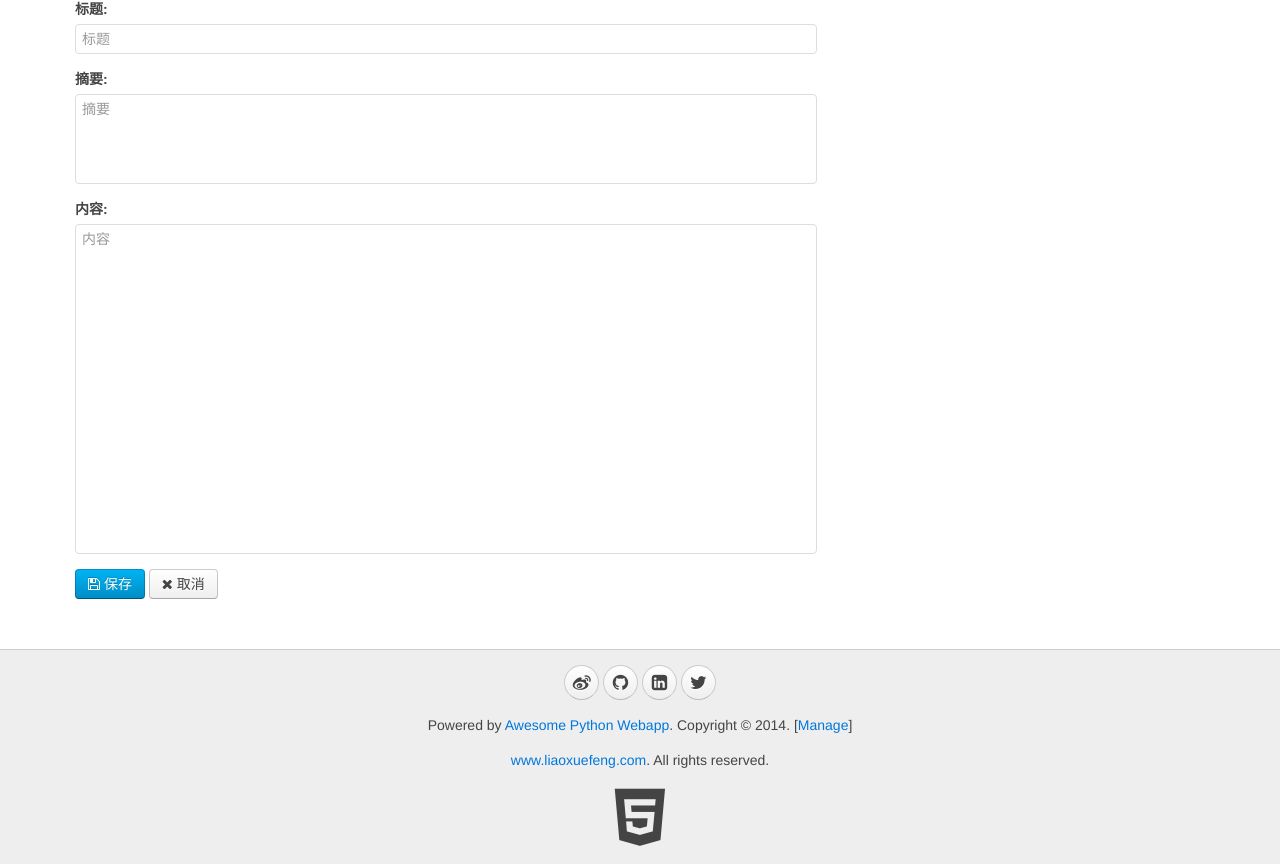
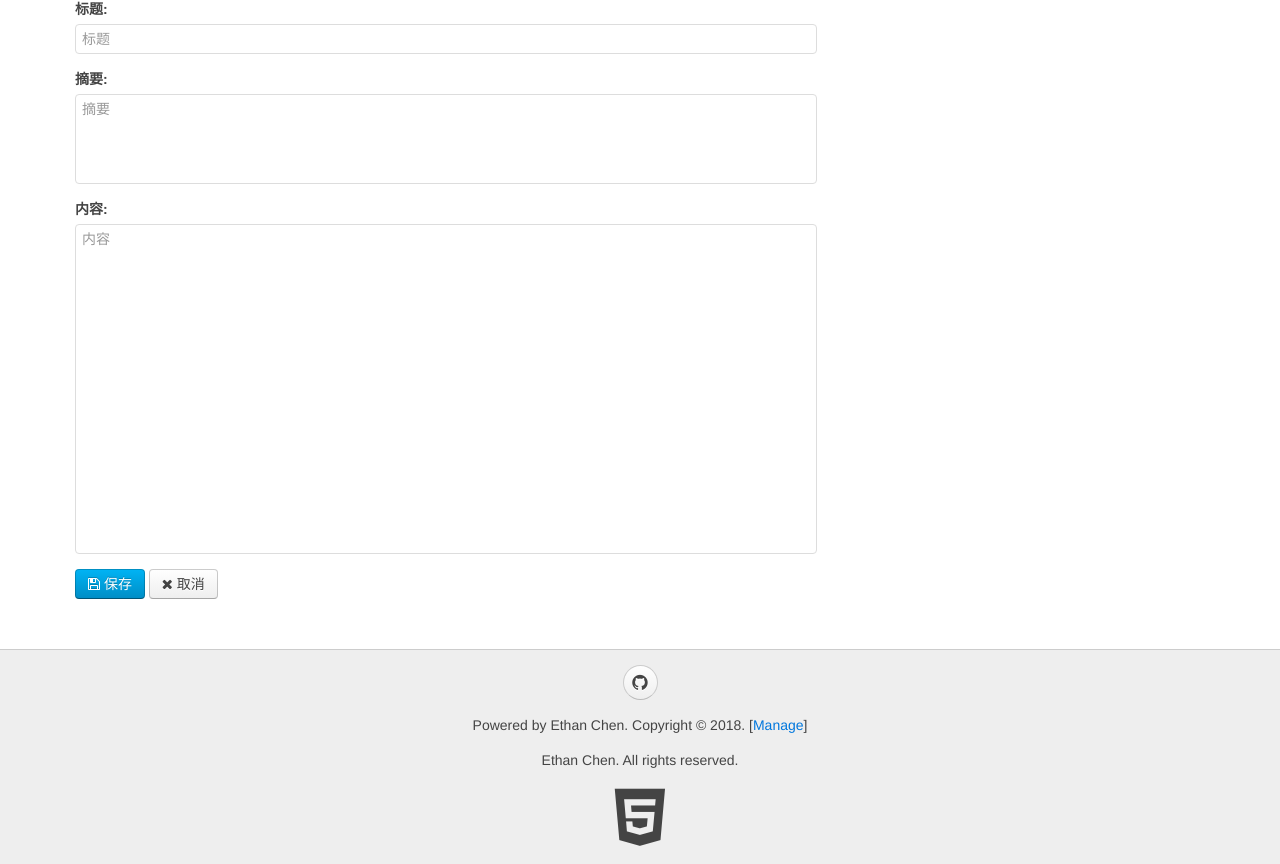
Before and after one commit to chenwei1912/python3-webapp, a Python web app: template www/templates/manage_blog_edit.html in a window 1280 px wide. Shown: the part 125-989 px from the top of the page. Run offline with Jinja, Linux system fonts and the light colour scheme; the template is opened without the code that fills it, so the values that code supplies are empty.

Commit message:
add ethan's info

```diff
--- a/www/templates/__base__.html
+++ b/www/templates/__base__.html
@@ -38,8 +38,8 @@
             <a href="/" class="uk-navbar-brand">Awesome</a>
             <ul class="uk-navbar-nav">
                 <li data-url="blogs"><a href="/"><i class="uk-icon-home"></i> 日志</a></li>
-                <li><a target="_blank" href="http://www.liaoxuefeng.com/wiki/0014316089557264a6b348958f449949df42a6d3a2e542c000"><i class="uk-icon-book"></i> 教程</a></li>
-                <li><a target="_blank" href="https://github.com/michaelliao/awesome-python3-webapp"><i class="uk-icon-code"></i> 源码</a></li>
+                <li><a target="_blank" href="https://www.liaoxuefeng.com/wiki/0014316089557264a6b348958f449949df42a6d3a2e542c000/001432170876125c96f6cc10717484baea0c6da9bee2be4000"><i class="uk-icon-book"></i> 教程</a></li>
+                <li><a target="_blank" href="https://github.com/chenwei1912/python3-webapp"><i class="uk-icon-code"></i> 源码</a></li>
             </ul>
             <div class="uk-navbar-flip">
                 <ul class="uk-navbar-nav">
@@ -77,13 +77,10 @@
         <div class="uk-container uk-container-center uk-text-center">
             <div class="uk-panel uk-margin-top uk-margin-bottom">
                 <p>
-                    <a target="_blank" href="http://weibo.com/liaoxuefeng" class="uk-icon-button uk-icon-weibo"></a>
-                    <a target="_blank" href="https://github.com/michaelliao" class="uk-icon-button uk-icon-github"></a>
-                    <a target="_blank" href="http://www.linkedin.com/in/liaoxuefeng" class="uk-icon-button uk-icon-linkedin-square"></a>
-                    <a target="_blank" href="https://twitter.com/liaoxuefeng" class="uk-icon-button uk-icon-twitter"></a>
+                    <a target="_blank" href="https://github.com/chenwei1912" class="uk-icon-button uk-icon-github"></a>
                 </p>
-                <p>Powered by <a href="http://awesome.liaoxuefeng.com">Awesome Python Webapp</a>. Copyright &copy; 2014. [<a href="/manage/" target="_blank">Manage</a>]</p>
-                <p><a href="http://www.liaoxuefeng.com/" target="_blank">www.liaoxuefeng.com</a>. All rights reserved.</p>
+                <p>Powered by Ethan Chen. Copyright &copy; 2018. [<a href="/manage/" target="_blank">Manage</a>]</p>
+                <p>Ethan Chen. All rights reserved.</p>
                 <a target="_blank" href="http://www.w3.org/TR/html5/"><i class="uk-icon-html5" style="font-size:64px; color: #444;"></i></a>
             </div>
 
--- a/www/templates/blogs.html
+++ b/www/templates/blogs.html
@@ -28,9 +28,7 @@
         <div class="uk-panel uk-panel-header">
             <h3 class="uk-panel-title">友情链接</h3>
             <ul class="uk-list uk-list-line">
-                <li><i class="uk-icon-thumbs-o-up"></i> <a target="_blank" href="http://www.liaoxuefeng.com/category/0013738748415562fee26e070fa4664ad926c8e30146c67000">编程</a></li>
-                <li><i class="uk-icon-thumbs-o-up"></i> <a target="_blank" href="http://www.liaoxuefeng.com/category/0013738748248885ddf38d8cd1b4803aa74bcda32f853fd000">读书</a></li>
-                <li><i class="uk-icon-thumbs-o-up"></i> <a target="_blank" href="http://www.liaoxuefeng.com/wiki/001374738125095c955c1e6d8bb493182103fac9270762a000">Python教程</a></li>
+                <li><i class="uk-icon-thumbs-o-up"></i> <a target="_blank" href="https://www.liaoxuefeng.com/wiki/0014316089557264a6b348958f449949df42a6d3a2e542c000">Python教程</a></li>
                 <li><i class="uk-icon-thumbs-o-up"></i> <a target="_blank" href="http://www.liaoxuefeng.com/wiki/0013739516305929606dd18361248578c67b8067c8c017b000">Git教程</a></li>
             </ul>
         </div>
```
Also changed, not shown: README.md.
